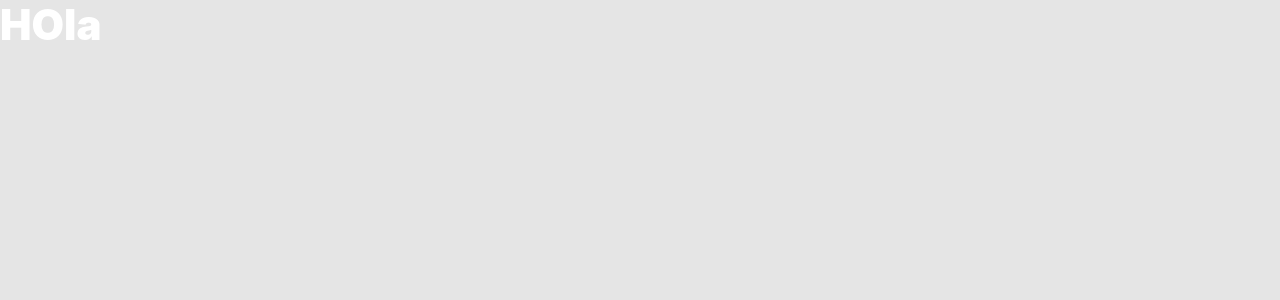
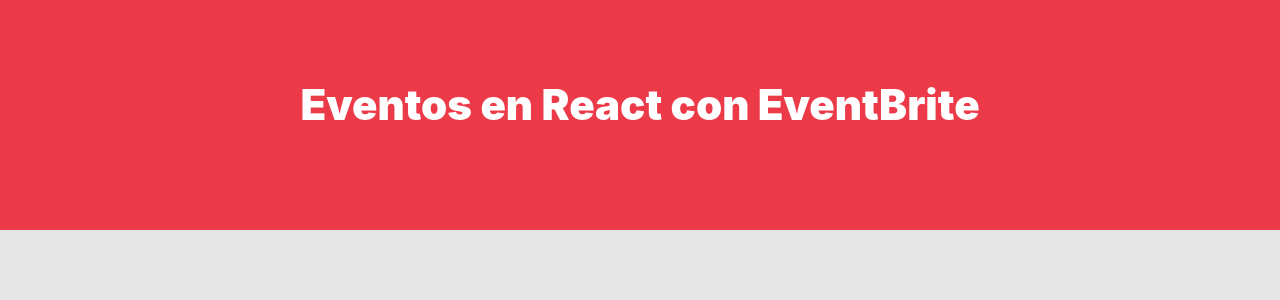
Before and after one commit to salinassilvio/EventApp, a React (Create React App) app: page / in a window 1280 px wide. Shown: the top 300 px of the page. Built offline with nearby package versions, Linux system fonts and the light colour scheme.

Commit message:
Creando componente Header

```diff
--- a/src/App.js
+++ b/src/App.js
@@ -1,8 +1,11 @@
-import React from 'react';
+import React, {Fragment} from 'react';
+import Header from './components/Header';
 
 function App() {
   return (
-   <h1>HOla</h1>
+   <Fragment>
+     <Header></Header>
+   </Fragment>
   );
 }
 
--- /dev/null
+++ b/src/components/Header.js
@@ -0,0 +1,11 @@
+import React from 'react';
+
+const Header = () => {
+    return (
+        <header className="uk-margin" uk-margin="true">
+            <h1 className="uk-text-center">Eventos en React con EventBrite</h1>
+        </header>
+     );
+}
+
+export default Header;
```
